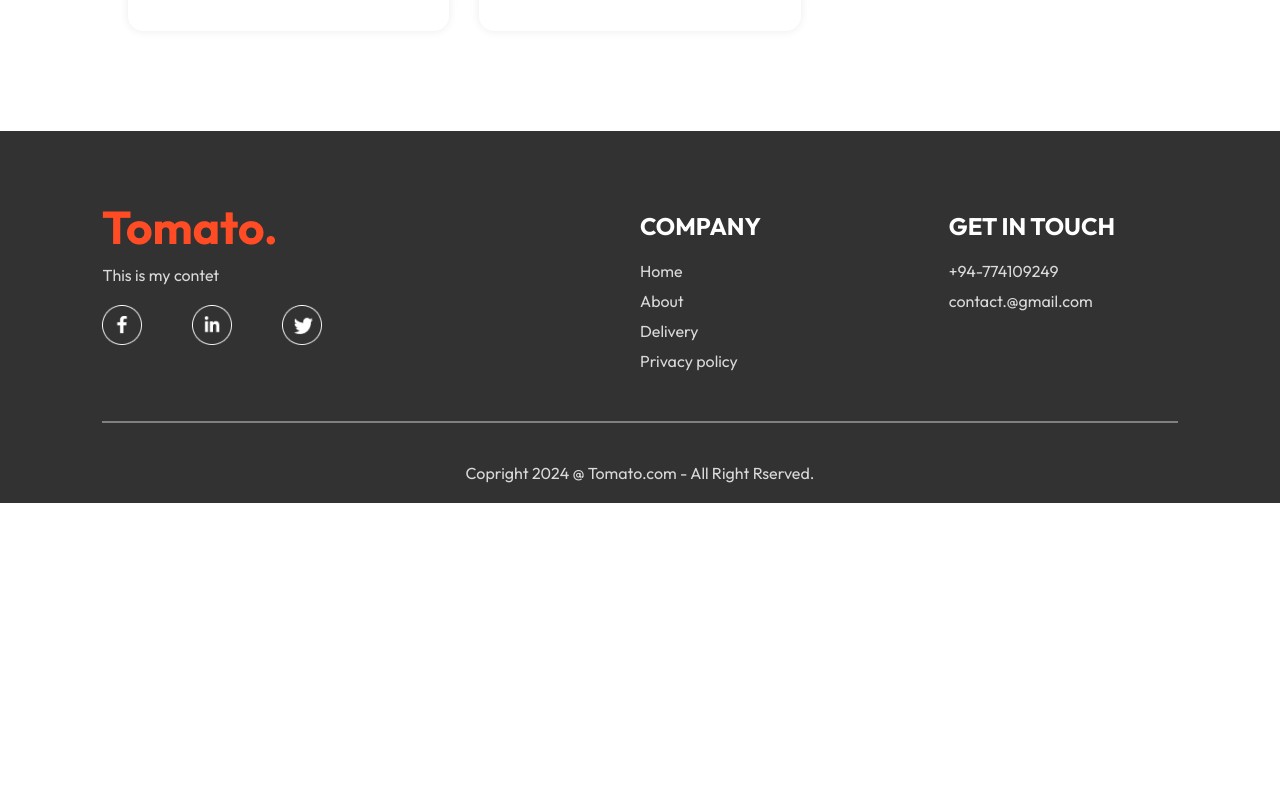
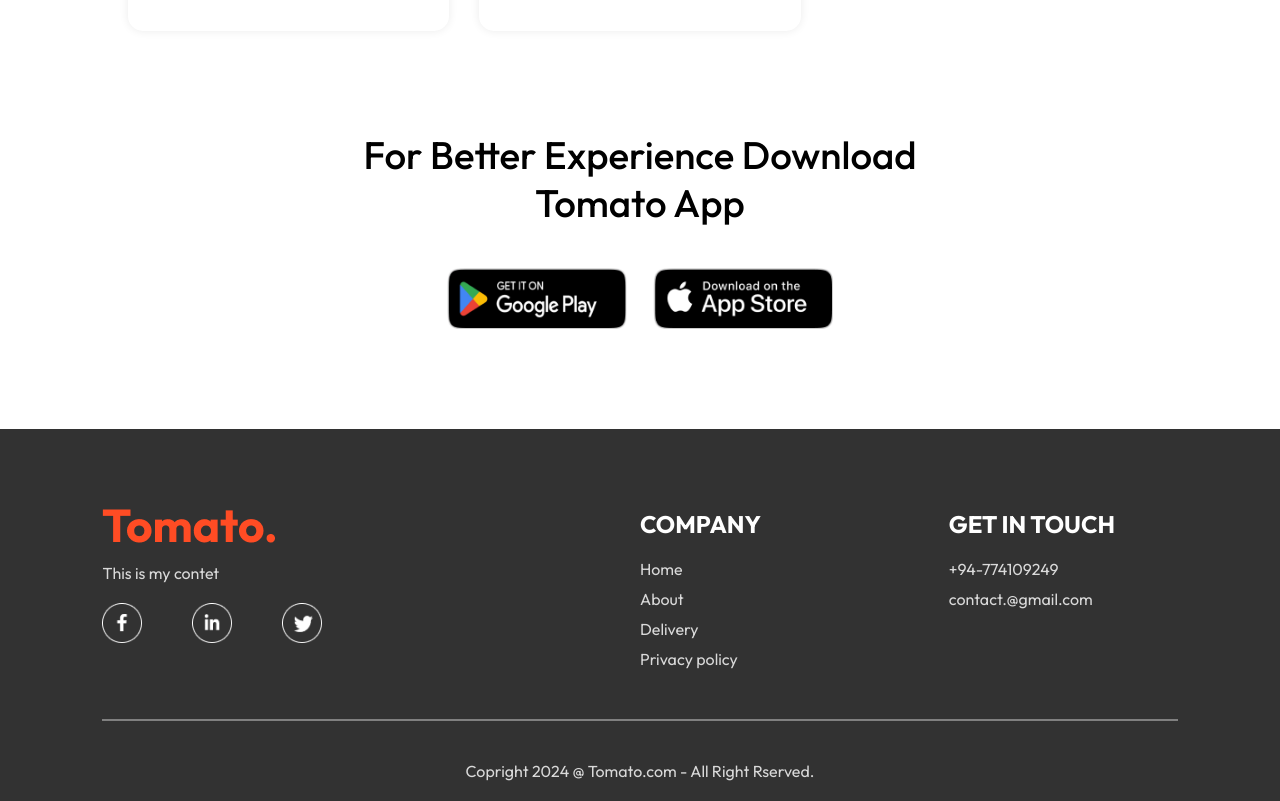
Before and after one commit to SajithAnuradha/Gift_Me, a React (Vite) app in the folder Frontend/: page / in a window 1280 px wide. Shown: the part 5942-6743 px from the top of the page. Before the commit the page ends 6445 px from the top, so only its background shows below. Built offline with nearby package versions, Linux system fonts and the light colour scheme.

Commit message:
create the mobile-app platform UI

```diff
--- /dev/null
+++ b/Frontend/src/Components/AppDownload/AppDownload.css
@@ -0,0 +1,26 @@
+.app-download {
+    margin: auto auto;
+    margin-top: 100px;
+    font-size: max(3vw, 20px);
+    font-weight: 500;
+    text-align: center;
+}
+
+.app-download-platforms {
+    display: flex;
+    justify-content: center;
+    gap: max(2vw, 10px);
+    margin-top: 40px;
+}
+
+.app-download-platforms img {
+    width: max(30vw, 120px);
+    max-width: 180px;
+    transition: 0.5s;
+    cursor: pointer;
+}
+
+.app-download-platforms img:hover {
+    transform: scale(1.05);
+
+}
--- /dev/null
+++ b/Frontend/src/Components/AppDownload/AppDownload.jsx
@@ -0,0 +1,17 @@
+import React from 'react'
+import './AppDownload.css'
+import { assets } from '../../assets/assets'
+
+function AppDownload() {
+  return (
+    <div className='app-download' id='app-download'>
+        <p> For Better Experience Download<br/>Tomato App</p>
+    <div className="app-download-platforms">
+        <img src={assets.play_store} alt=''/>
+        <img src={assets.app_store} alt=''/>
+    </div>
+    </div>
+  )
+}
+
+export default AppDownload
--- a/Frontend/src/Pages/Home/Home.jsx
+++ b/Frontend/src/Pages/Home/Home.jsx
@@ -4,6 +4,7 @@
 import ExploreMenu from '../../Components/ExploreMenu/ExploreMenu'
 import { useState } from 'react'
 import FoodDisplay from '../../Components/FoodDisplay/FoodDisplay'
+import AppDownload from '../../Components/AppDownload/AppDownload'
 
 function Home() {
 
@@ -16,6 +17,7 @@
         <Header/>
         <ExploreMenu category={category} setCategory={setCategory}/>
         <FoodDisplay category={category}/>
+        <AppDownload/>
     </div>
   )
 }
```
